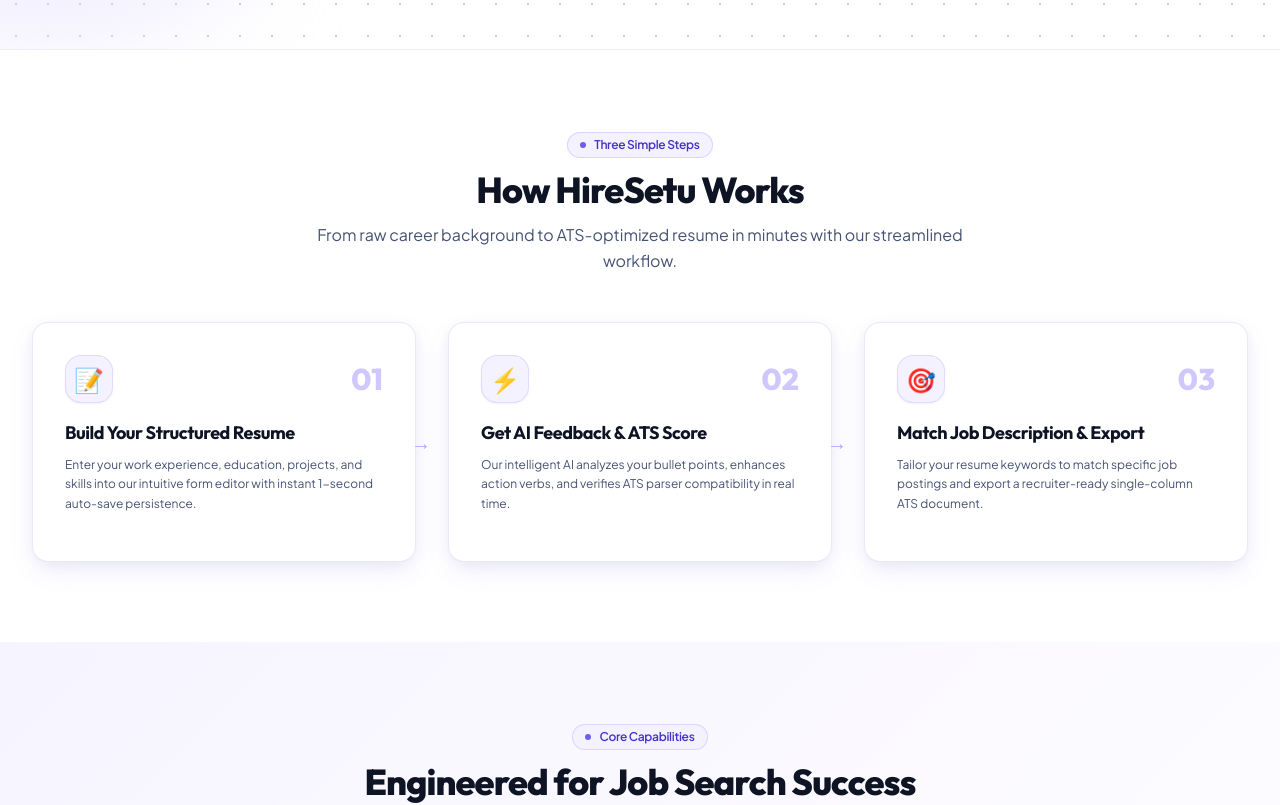
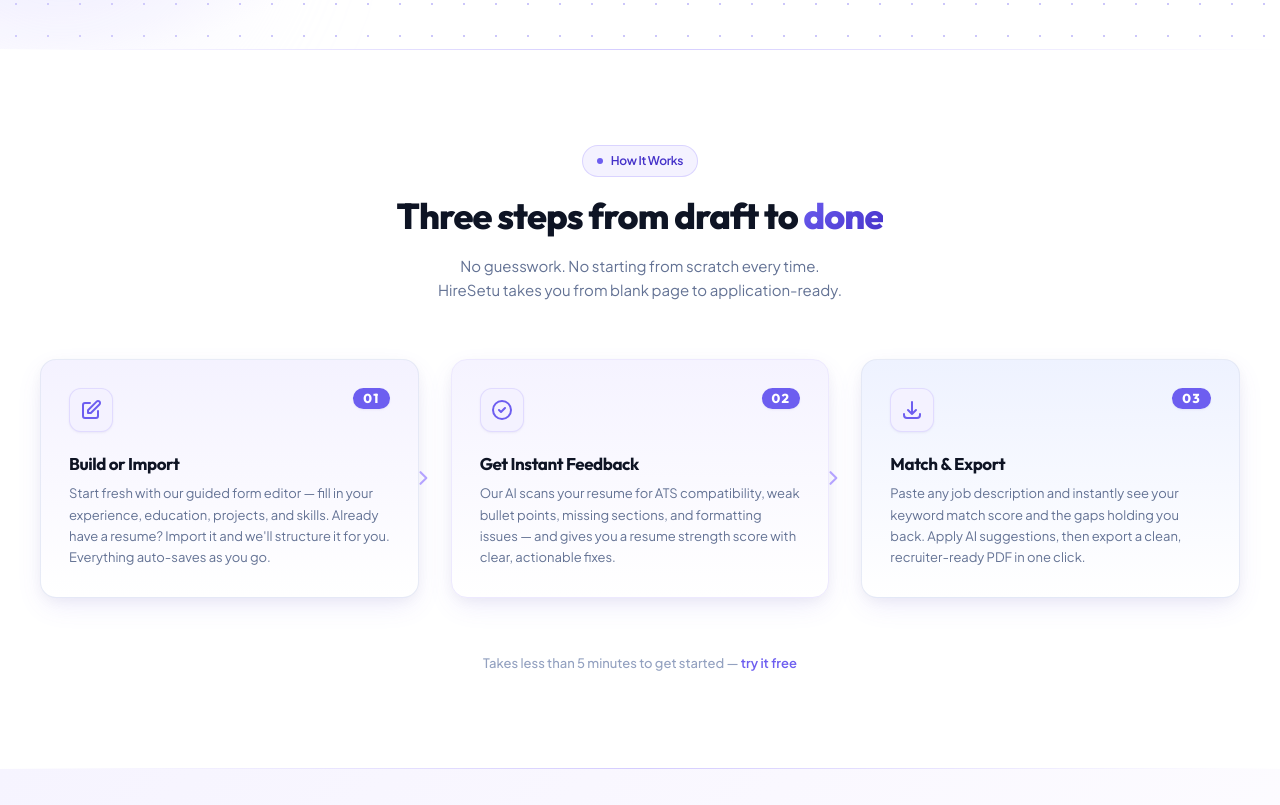
Before and after one commit to bhavyaku11/resumeai-builders-program, a React (Vite) app in the folder client/: page / in a window 1280 px wide. Shown: the part 620-1425 px from the top of the page. Built offline with nearby package versions, Linux system fonts and the light colour scheme.

Commit message:
UIUX-Part10: how it works section

```diff
--- a/client/src/components/landing/HowItWorks.jsx
+++ b/client/src/components/landing/HowItWorks.jsx
@@ -1,90 +1,135 @@
 import React from 'react';
-import Badge from '../ui/Badge';
 import { Card } from '../ui/Card';
 
 const STEPS = [
   {
-    step: '01',
-    icon: '📝',
-    title: 'Build Your Structured Resume',
-    description:
-      'Enter your work experience, education, projects, and skills into our intuitive form editor with instant 1-second auto-save persistence.',
-    tag: 'Step 1',
+    num: '01',
+    icon: (
+      <svg className="w-6 h-6 text-brand-500" fill="none" stroke="currentColor" viewBox="0 0 24 24">
+        <path strokeLinecap="round" strokeLinejoin="round" strokeWidth="2"
+          d="M11 5H6a2 2 0 00-2 2v11a2 2 0 002 2h11a2 2 0 002-2v-5m-1.414-9.414a2 2 0 112.828 2.828L11.828 15H9v-2.828l8.586-8.586z" />
+      </svg>
+    ),
+    title: 'Build or Import',
+    desc: 'Start fresh with our guided form editor — fill in your experience, education, projects, and skills. Already have a resume? Import it and we\'ll structure it for you. Everything auto-saves as you go.',
+    accent: 'from-brand-50 to-white',
+    border: 'border-brand-100',
   },
   {
-    step: '02',
-    icon: '⚡',
-    title: 'Get AI Feedback & ATS Score',
-    description:
-      'Our intelligent AI analyzes your bullet points, enhances action verbs, and verifies ATS parser compatibility in real time.',
-    tag: 'Step 2',
+    num: '02',
+    icon: (
+      <svg className="w-6 h-6 text-brand-500" fill="none" stroke="currentColor" viewBox="0 0 24 24">
+        <path strokeLinecap="round" strokeLinejoin="round" strokeWidth="2"
+          d="M9 12l2 2 4-4m6 2a9 9 0 11-18 0 9 9 0 0118 0z" />
+      </svg>
+    ),
+    title: 'Get Instant Feedback',
+    desc: 'Our AI scans your resume for ATS compatibility, weak bullet points, missing sections, and formatting issues — and gives you a resume strength score with clear, actionable fixes.',
+    accent: 'from-violet-50 to-white',
+    border: 'border-violet-100',
   },
   {
-    step: '03',
-    icon: '🎯',
-    title: 'Match Job Description & Export',
-    description:
-      'Tailor your resume keywords to match specific job postings and export a recruiter-ready single-column ATS document.',
-    tag: 'Step 3',
+    num: '03',
+    icon: (
+      <svg className="w-6 h-6 text-brand-500" fill="none" stroke="currentColor" viewBox="0 0 24 24">
+        <path strokeLinecap="round" strokeLinejoin="round" strokeWidth="2"
+          d="M4 16v1a3 3 0 003 3h10a3 3 0 003-3v-1m-4-4l-4 4m0 0l-4-4m4 4V4" />
+      </svg>
+    ),
+    title: 'Match & Export',
+    desc: 'Paste any job description and instantly see your keyword match score and the gaps holding you back. Apply AI suggestions, then export a clean, recruiter-ready PDF in one click.',
+    accent: 'from-indigo-50 to-white',
+    border: 'border-indigo-100',
   },
 ];
 
 export default function HowItWorks() {
   return (
-    <section id="how-it-works" className="py-20 bg-white border-t border-surface-200/60 relative">
-      <div className="max-w-7xl mx-auto px-4 sm:px-6 lg:px-8 space-y-12">
-        {/* Section Header */}
-        <div className="text-center space-y-3 max-w-2xl mx-auto">
-          <Badge variant="primary" size="md" dot>
-            Three Simple Steps
-          </Badge>
-          <h2 className="text-3xl sm:text-4xl font-extrabold font-display text-surface-900 tracking-tight">
-            How HireSetu Works
+    <section id="how-it-works" className="py-24 bg-white relative overflow-hidden">
+
+      {/* Subtle top divider gradient */}
+      <div className="absolute top-0 left-0 right-0 h-px bg-gradient-to-r from-transparent via-brand-200 to-transparent" />
+
+      <div className="max-w-7xl mx-auto px-5 sm:px-8 lg:px-10 space-y-14">
+
+        {/* ── Section Header ──────────────────────── */}
+        <div className="text-center space-y-4 max-w-xl mx-auto">
+          {/* Eyebrow pill */}
+          <div className="inline-flex items-center gap-2 px-3.5 py-1.5 rounded-full bg-brand-50 border border-brand-200/80">
+            <span className="w-1.5 h-1.5 rounded-full bg-brand-500 shrink-0" />
+            <span className="text-[12px] font-semibold text-brand-700 tracking-tight">How It Works</span>
+          </div>
+
+          <h2 className="text-3xl sm:text-4xl font-extrabold font-display text-surface-900 tracking-tight leading-tight">
+            Three steps from draft to{' '}
+            <span className="text-gradient-brand">done</span>
           </h2>
-          <p className="text-sm sm:text-base text-surface-600 font-body leading-relaxed">
-            From raw career background to ATS-optimized resume in minutes with our streamlined workflow.
+          <p className="text-sm sm:text-[15px] text-surface-500 font-body leading-relaxed">
+            No guesswork. No starting from scratch every time.<br className="hidden sm:block" />
+            HireSetu takes you from blank page to application-ready.
           </p>
         </div>
 
-        {/* 3 Step Cards Grid */}
-        <div className="grid grid-cols-1 md:grid-cols-3 gap-8 relative">
-          {STEPS.map((item, idx) => (
-            <Card
-              key={item.step}
-              hoverable
-              padding="p-8"
-              className="relative space-y-4 bg-surface-50/50 border-surface-200/80 hover:border-brand-300"
-            >
-              {/* Step Badge & Icon */}
-              <div className="flex items-center justify-between">
-                <div className="w-12 h-12 rounded-2xl bg-brand-50 border border-brand-200/60 flex items-center justify-center text-2xl shadow-soft-xs">
-                  {item.icon}
-                </div>
-                <span className="text-3xl font-extrabold font-display text-brand-300 opacity-60">
-                  {item.step}
-                </span>
-              </div>
+        {/* ── Step Cards Grid ─────────────────────── */}
+        <div className="grid grid-cols-1 md:grid-cols-3 gap-6 lg:gap-8 relative">
 
-              {/* Title & Description */}
-              <div className="space-y-2">
-                <h3 className="text-lg font-bold font-display text-surface-900">
-                  {item.title}
-                </h3>
-                <p className="text-xs text-surface-600 font-body leading-relaxed">
-                  {item.description}
-                </p>
-              </div>
+          {STEPS.map((step, idx) => (
+            <div key={step.num} className="relative">
 
-              {/* Connector line indicator for desktop */}
+              {/* Connector arrow — desktop only, between cards */}
               {idx < STEPS.length - 1 && (
-                <div className="hidden lg:block absolute -right-4 top-1/2 -translate-y-1/2 z-10 text-brand-300 font-bold text-xl">
-                  →
+                <div className="hidden md:flex absolute -right-4 lg:-right-5 top-1/2 -translate-y-1/2 z-10 items-center justify-center w-8 h-8">
+                  <svg className="w-5 h-5 text-brand-300" fill="none" stroke="currentColor" viewBox="0 0 24 24">
+                    <path strokeLinecap="round" strokeLinejoin="round" strokeWidth="2.5" d="M9 5l7 7-7 7" />
+                  </svg>
                 </div>
               )}
-            </Card>
+
+              <Card
+                hoverable
+                padding="p-7"
+                className={`h-full bg-gradient-to-b ${step.accent} border ${step.border} hover:border-brand-300 hover:shadow-soft-md transition-all duration-200 group`}
+              >
+                {/* Top row: icon box + step number */}
+                <div className="flex items-start justify-between mb-5">
+                  {/* Icon in a soft violet square */}
+                  <div className="w-11 h-11 rounded-xl bg-brand-50 border border-brand-200/60 flex items-center justify-center shadow-soft-xs group-hover:bg-brand-100 transition-colors duration-200">
+                    {step.icon}
+                  </div>
+
+                  {/* Step number — solid violet, prominent */}
+                  <span className="text-[13px] font-black font-display tracking-widest text-white bg-brand-500 px-2.5 py-1 rounded-full leading-none shadow-soft-xs">
+                    {step.num}
+                  </span>
+                </div>
+
+                {/* Title */}
+                <h3 className="text-[17px] font-bold font-display text-surface-900 leading-snug mb-2 group-hover:text-brand-700 transition-colors duration-200">
+                  {step.title}
+                </h3>
+
+                {/* Description */}
+                <p className="text-[13px] text-surface-500 font-body leading-[1.65]">
+                  {step.desc}
+                </p>
+              </Card>
+            </div>
           ))}
         </div>
+
+        {/* ── Bottom CTA nudge ────────────────────── */}
+        <div className="text-center">
+          <p className="text-[13px] text-surface-400 font-medium">
+            Takes less than 5 minutes to get started —{' '}
+            <a href="/register" className="text-brand-500 font-semibold hover:text-brand-700 hover:underline underline-offset-2 transition-colors">
+              try it free
+            </a>
+          </p>
+        </div>
       </div>
+
+      {/* Subtle bottom divider gradient */}
+      <div className="absolute bottom-0 left-0 right-0 h-px bg-gradient-to-r from-transparent via-brand-200 to-transparent" />
     </section>
   );
 }
```
